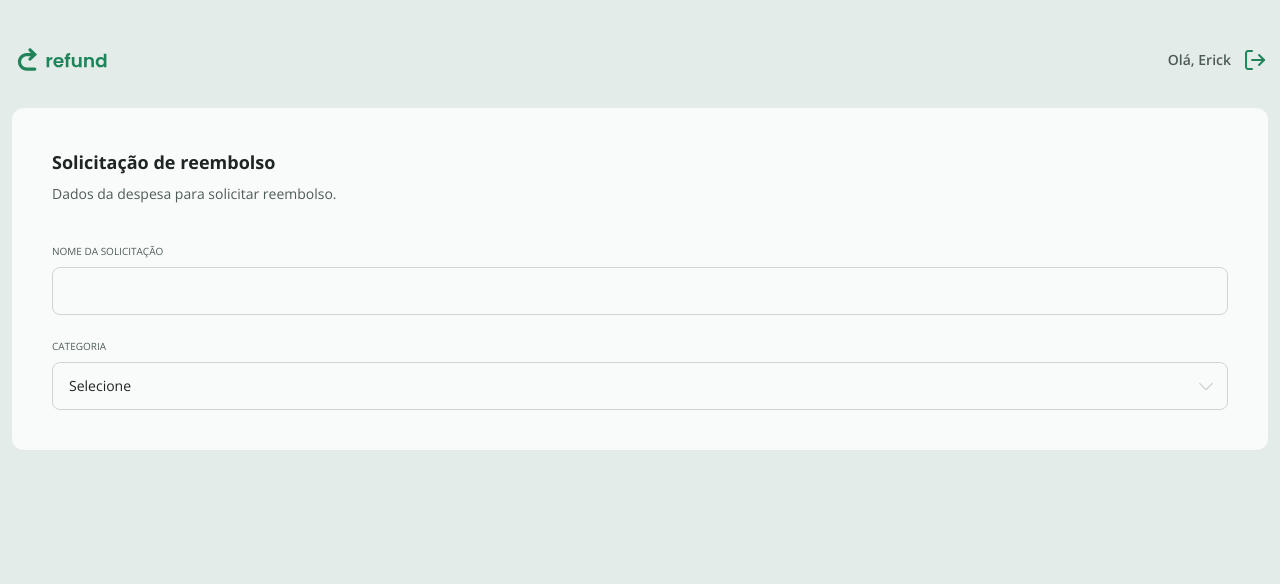
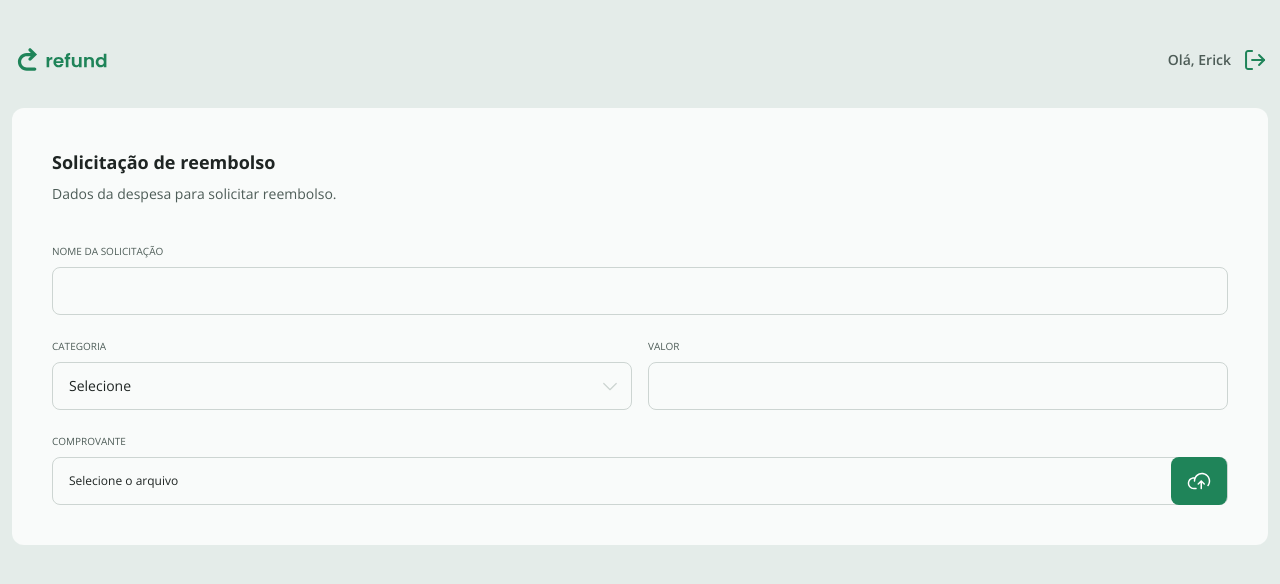
Before and after one commit to Erick-A-Martins/refund-react, a React (Vite) app: page / in a window 1280 px wide. Shown: the top 584 px of the page. Built offline with nearby package versions, Linux system fonts and the light colour scheme.

Commit message:
add Upload component

```diff
--- /dev/null
+++ b/src/components/Upload.tsx
@@ -0,0 +1,30 @@
+import uploadSvg from "../assets/upload.svg";
+
+type Props = React.ComponentProps<"input"> & {
+    filename?: string | null
+}
+
+export function Upload({ filename = null, ...rest }: Props){
+    return (
+        <div>
+            <legend className="uppercase text-xxs text-gray-200 mb-2">
+                Comprovante
+            </legend>
+
+            <div className="w-full h-12 flex items-center rounded-lg border border-gray-300 text-sm text-gray-100 bg-transparent outline-none">
+                <input type="file" id="upload" className="hidden" {...rest} />
+
+                <span className="text-xs text-gray-100 flex-1 pl-4">
+                    {filename ?? "Selecione o arquivo"}
+                </span>
+
+                <label
+                    htmlFor="upload"
+                    className="flex h-12 px-4 items-center bg-green-100 rounded-lg cursor-pointer disabled:opacity-50 hover:bg-green-200 transition ease-linear"
+                >
+                    <img src={uploadSvg} alt="Ícone de upload" className="w-6 h-6" />
+                </label>
+            </div>
+        </div>
+    )
+}
--- a/src/pages/Refund.tsx
+++ b/src/pages/Refund.tsx
@@ -2,6 +2,7 @@ import { CATEGORIES, CATEGORIES_KEYS } from "../utils/categories";
 import { Input } from "../components/Input";
 import { Select } from "../components/Select";
 import { useState } from "react";
+import { Upload } from "../components/Upload";
 
 export function Refund(){
     const [category, setCategory] = useState("");
@@ -19,6 +20,8 @@ export function Refund(){
             </header>
 
             <Input required legend="Nome da solicitação" />
+
+            <div className="flex gap-4">
                 <Select
                     required
                     legend="Categoria"
@@ -28,6 +31,11 @@ export function Refund(){
                         <option key={category}>{CATEGORIES[category].name}</option>
                     ))}
                 </Select>
+
+                <Input legend="Valor" required />
+            </div>
+
+            <Upload />
         </form>
     )
 }
```
Lines whose indentation alone changed are shown as unchanged.
